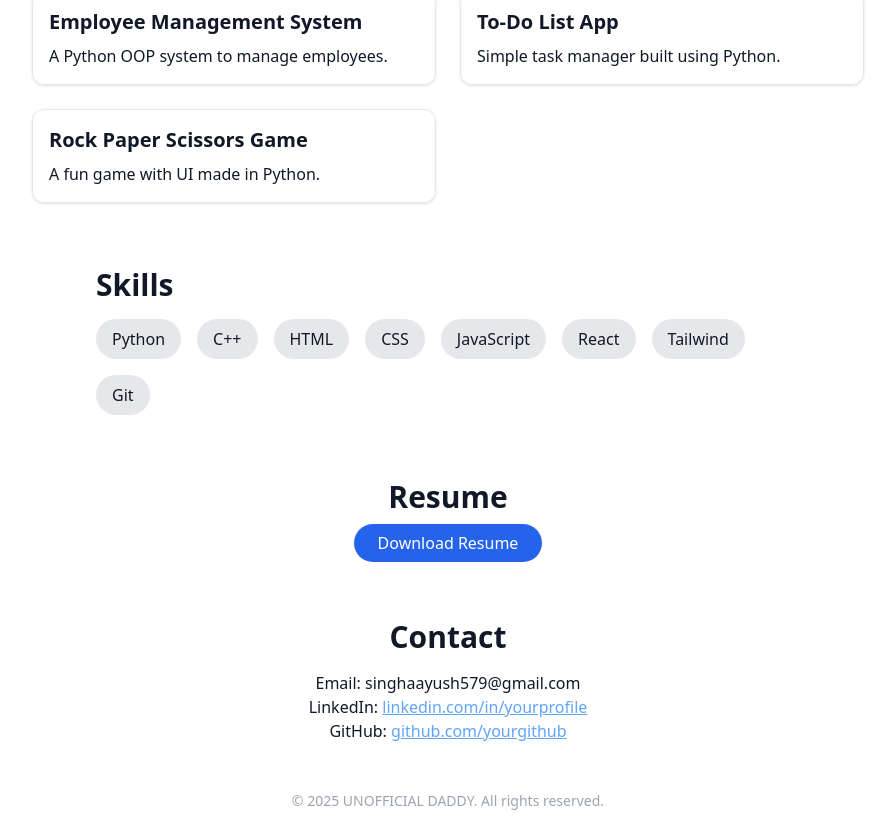
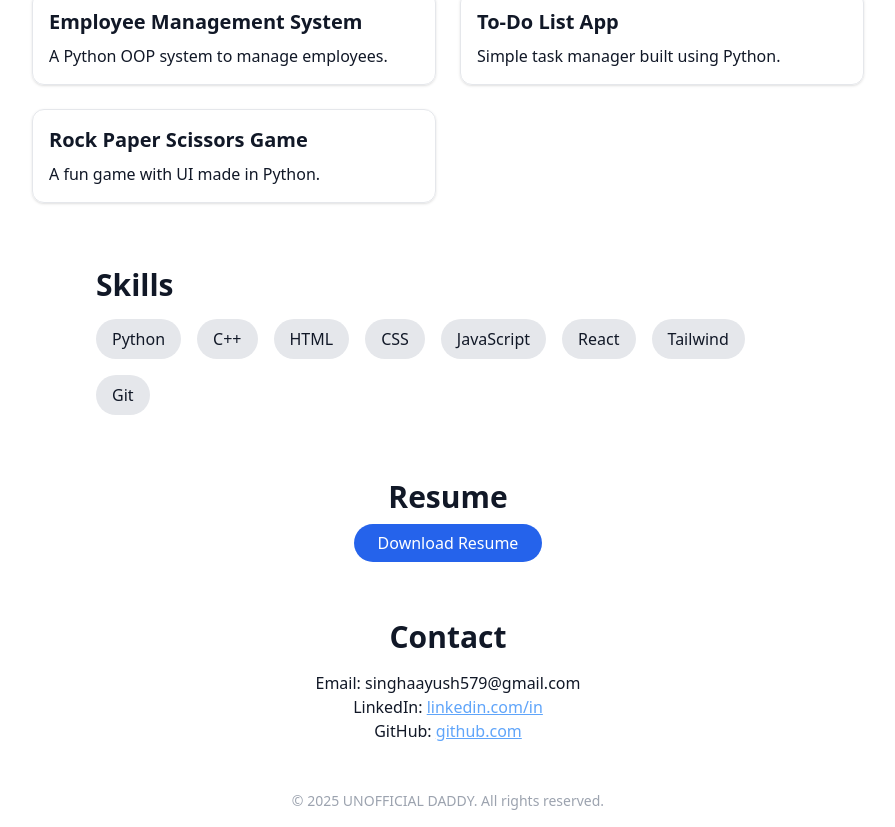
Before and after one commit to aayush579/Aayush-Portfolio1, a React (Vite) app: page / in a window 1280 px wide. Shown: the part 1057-1884 px from the top of the page, without its empty margins (192-1087 px from the left). Built offline with nearby package versions, Linux system fonts and the light colour scheme; the HTML template or start-up script is replaced by a standard one.

Commit message:
Update Contact.jsx

```diff
--- a/src/components/Contact.jsx
+++ b/src/components/Contact.jsx
@@ -5,8 +5,8 @@ export default function Contact() {
     <section className="p-8 max-w-3xl mx-auto text-center">
       <h2 className="text-3xl font-semibold mb-4">Contact</h2>
       <p>Email: singhaayush579@gmail.com</p>
-      <p>LinkedIn: <a className="text-blue-400 underline" href="https://linkedin.com/in/aayush579" target="_blank">linkedin.com/in/yourprofile</a></p>
-      <p>GitHub: <a className="text-blue-400 underline" href="https://github.com/aayush579" target="_blank">github.com/yourgithub</a></p>
+      <p>LinkedIn: <a className="text-blue-400 underline" href="https://linkedin.com/in/aayush579" target="_blank">linkedin.com/in</a></p>
+      <p>GitHub: <a className="text-blue-400 underline" href="https://github.com/aayush579" target="_blank">github.com</a></p>
     </section>
   );
 }
```
